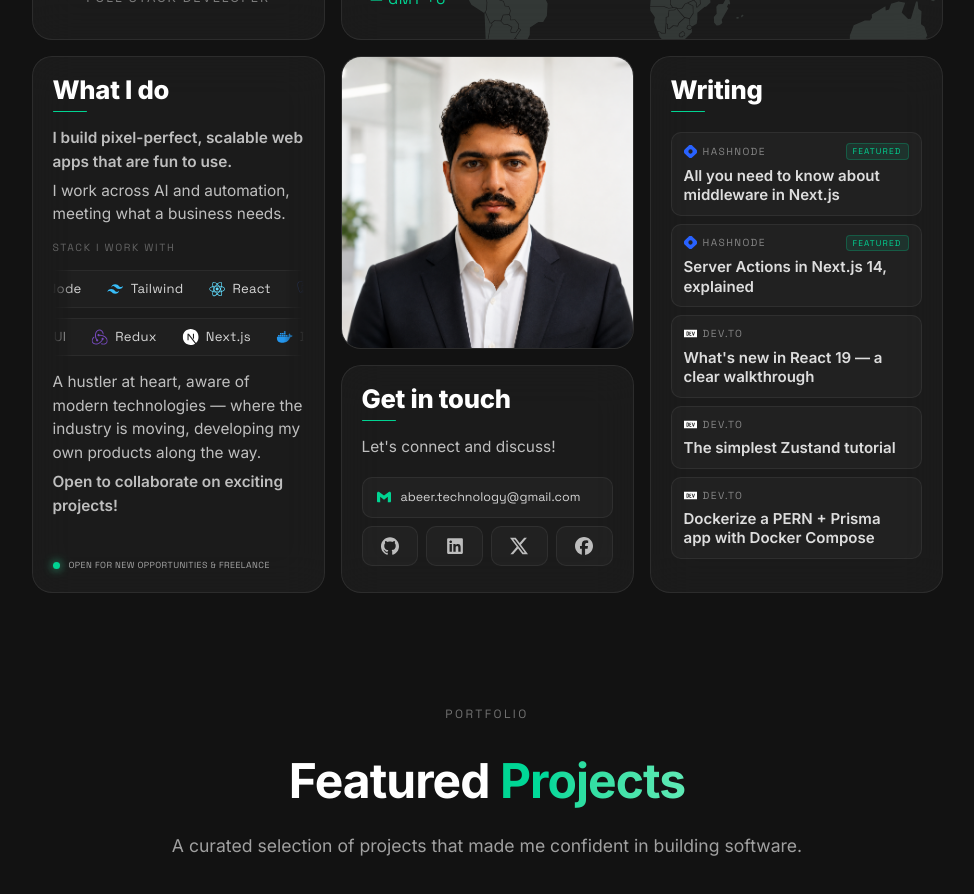
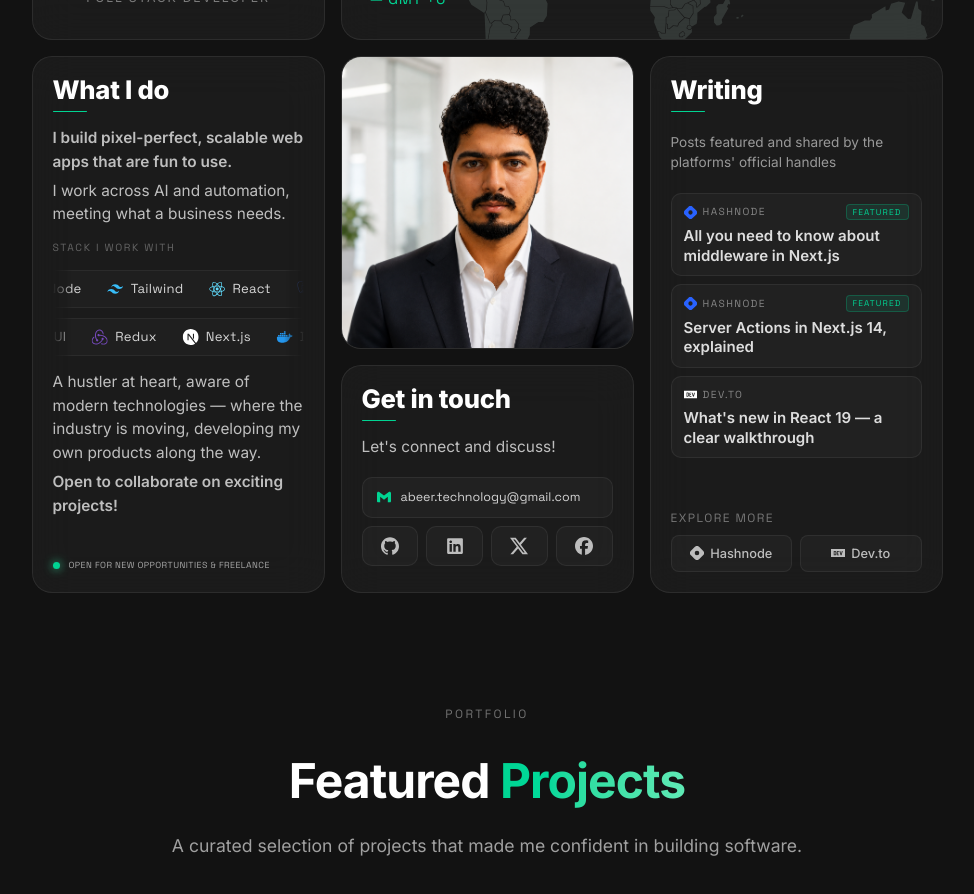
Before and after one commit to abeertech01/portfolio-site, a Next.js app: page / in a window 1280 px wide. Shown: the part 940-1834 px from the top of the page, without its empty margins (153-1127 px from the left). Built offline with nearby package versions, Linux system fonts and the light colour scheme.

Commit message:
made some changes to the writing box

```diff
--- a/src/components/About.tsx
+++ b/src/components/About.tsx
@@ -372,11 +372,43 @@ export default function About() {
               <div className="bg-emerald-400 mt-2 rounded-[1px] w-8.5 h-[1.5px]" />
             </div>
 
-            {/* featured posts — stacked */}
+            {/* featured posts explanation */}
+            <p className="text-[0.85rem] text-white/55 leading-[1.5]">
+              Posts featured and shared by the platforms' official handles
+            </p>
+
+            {/* featured posts — stacked (first 3 only) */}
             <div className="flex flex-col gap-2">
-              {BLOG_POSTS.map((p) => (
+              {BLOG_POSTS.slice(0, 3).map((p) => (
                 <BlogCard key={p.href} {...p} />
               ))}
+            </div>
+
+            {/* explore more links */}
+            <div className="flex flex-col gap-2 mt-auto pt-2">
+              <p className="text-[0.75rem] text-white/40 uppercase tracking-[0.12em] font-grotesk">
+                Explore more
+              </p>
+              <div className="flex gap-2">
+                <a
+                  href="https://abeer.hashnode.dev"
+                  target="_blank"
+                  rel="noreferrer noopener"
+                  className="flex-1 flex items-center justify-center gap-1.5 px-3 py-2 bg-white/3 hover:bg-white/6 border border-white/6 hover:border-emerald-400/40 rounded-[8px] text-[0.8rem] font-medium text-white/70 hover:text-emerald-400 transition-colors"
+                >
+                  <SiHashnode size={14} />
+                  Hashnode
+                </a>
+                <a
+                  href="https://dev.to/abeertech01"
+                  target="_blank"
+                  rel="noreferrer noopener"
+                  className="flex-1 flex items-center justify-center gap-1.5 px-3 py-2 bg-white/3 hover:bg-white/6 border border-white/6 hover:border-emerald-400/40 rounded-[8px] text-[0.8rem] font-medium text-white/70 hover:text-emerald-400 transition-colors"
+                >
+                  <SiDevdotto size={14} />
+                  Dev.to
+                </a>
+              </div>
             </div>
           </div>
 
```
